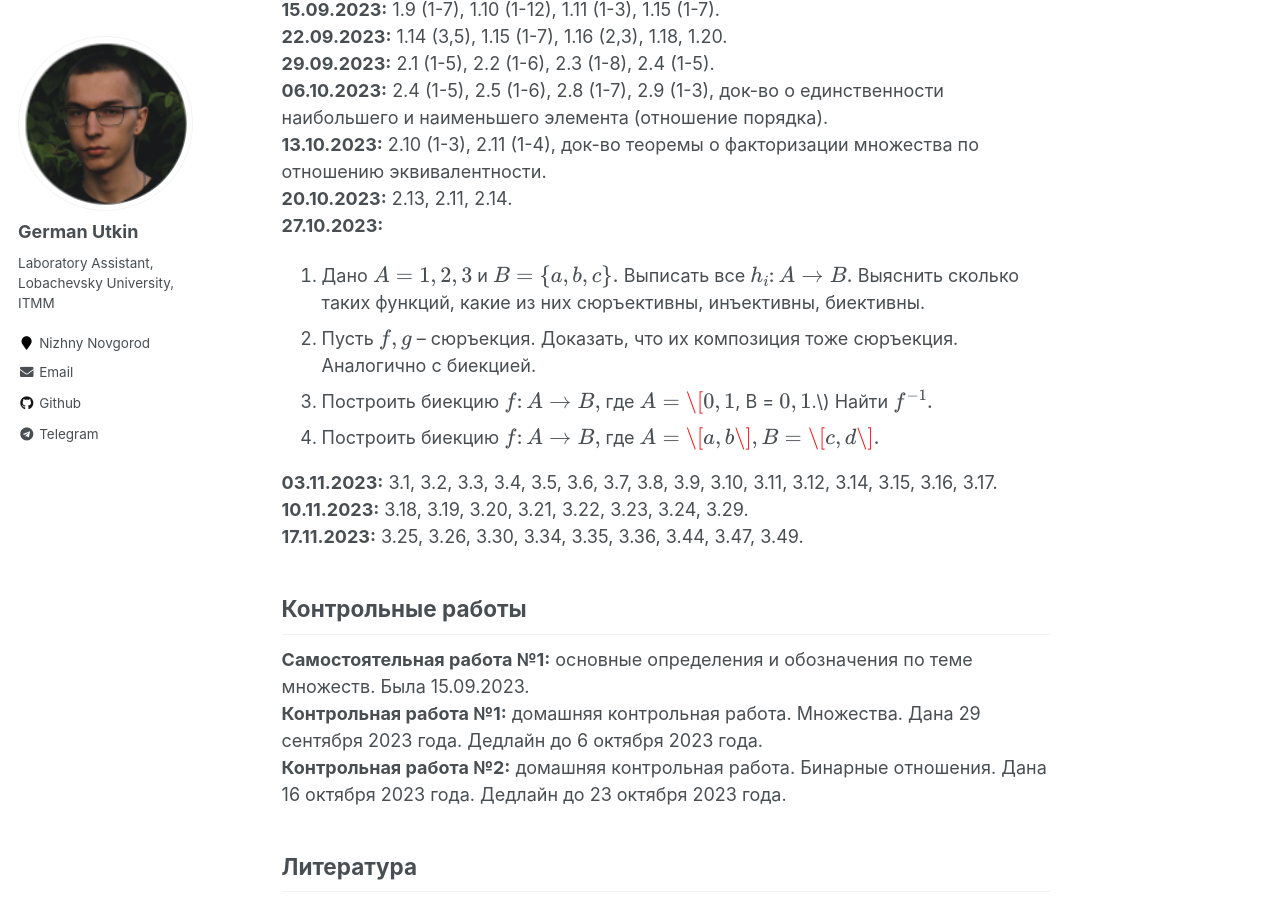
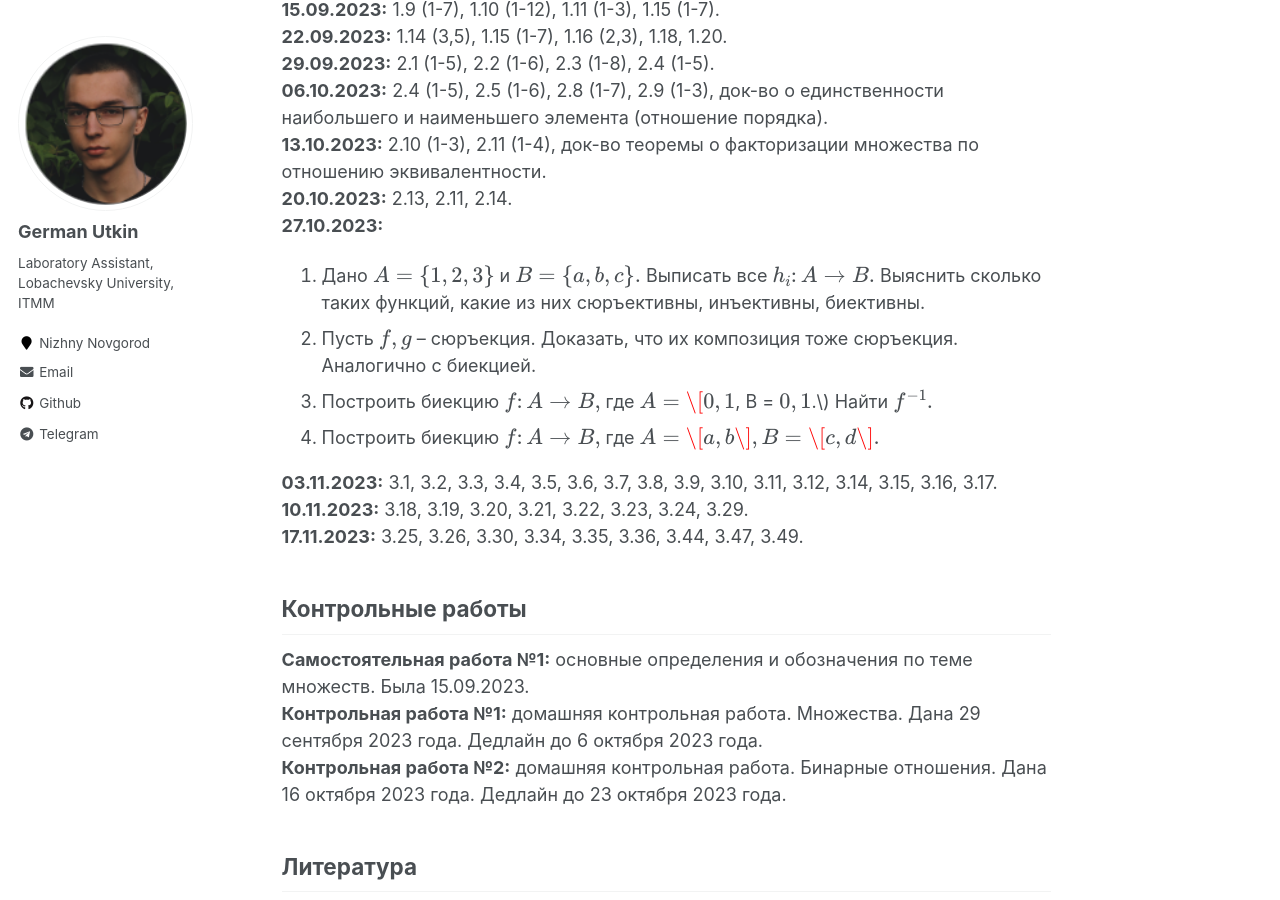
Before and after one commit to forodie/forodie.github.io, a Jekyll site: the page built from _teaching/DiscreteMath.md, in a window 1280 px wide and 900 px high, scrolled down 391 px. Built offline with Jekyll 4.4.1, drawn with Linux system fonts in a browser that asks for light colours; formulas are drawn with MathJax 3.

```diff
--- a/_teaching/DiscreteMath.md
+++ b/_teaching/DiscreteMath.md
@@ -23,7 +23,7 @@ venue: #'Journal 1'
 **13.10.2023:** 2.10 (1-3), 2.11 (1-4), док-во теоремы о факторизации множества по отношению эквивалентности.
 **20.10.2023:** 2.13, 2.11, 2.14.
 **27.10.2023:**
-1. Дано $$A = { 1, 2, 3 }$$ и $$B = \{ a, b, c \}.$$ Выписать все $$h_i\colon A \to B.$$ Выяснить сколько таких функций, какие из них сюръективны, инъективны, биективны.
+1. Дано $$A = \{ 1, 2, 3 \}$$ и $$B = \{ a, b, c \}.$$ Выписать все $$h_i\colon A \to B.$$ Выяснить сколько таких функций, какие из них сюръективны, инъективны, биективны.
 2. Пусть $$f, g$$ -- сюръекция. Доказать, что их композиция тоже сюръекция. Аналогично с биекцией.
 3. Построить биекцию $$f\colon A \to B,$$ где $$A = \[0, 1\), B = \(0, 1\).$$ Найти $$f^{-1}.$$
 4. Построить биекцию $$f\colon A \to B,$$ где $$A = \[a, b\], B = \[c, d\].$$
```
